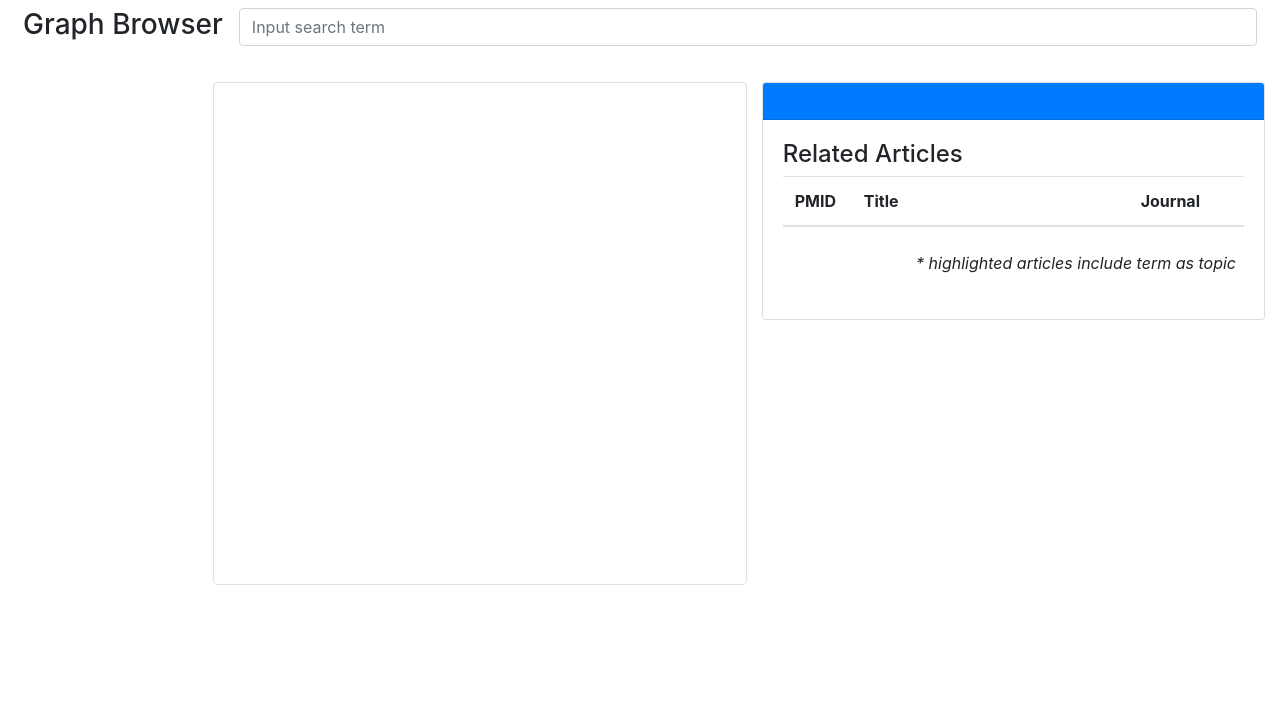
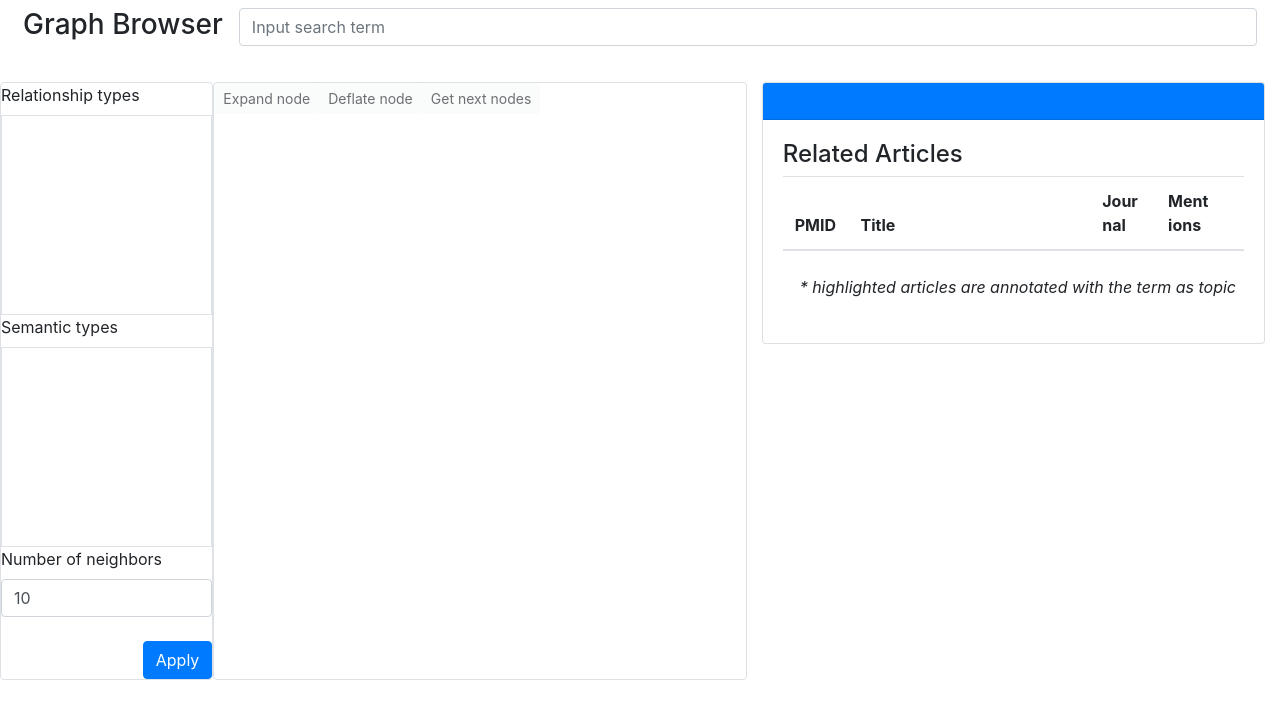
Before and after one commit to GyftakisK/OpenDataGraph, a Flask app: page /browse in a window 1280 px wide. Shown: the part 56-775 px from the top of the page. Run offline with Flask 2, Linux system fonts and the light colour scheme; lists and menus that the app fills with data are empty; parts of the project's set-up code (start-up, migrations or seed data) failed here and were passed over; some libraries are stand-ins or nearby versions.

Commit message:
Graph Browser: Add toolbox

```diff
--- a/app/main/routes.py
+++ b/app/main/routes.py
@@ -47,6 +47,9 @@ def graph():
                 relationships.extend(db_manager.get_all_relationships_between_nodes_by_cui(cui_1, cui_2))
         data = relationships_to_d3_data(node, relationships)
         data["query_node_id"] = node.identity
+        relationship_counts, sem_types_counts = db_manager.get_neighbor_stats_for_node(node_label)
+        data["relationship_counts"] = relationship_counts
+        data["sem_types_counts"] = sem_types_counts
         return jsonify(data)
     else:
         return "Invalid term"
--- a/app/templates/main/browse.html
+++ b/app/templates/main/browse.html
@@ -39,6 +39,11 @@
             display: table;
             table-layout: fixed;
         }
+
+        div.checkboxes-grp {
+            height: 200px;
+            overflow-y: scroll;
+        }
     </style>
 {% endblock %}
 
@@ -55,9 +60,39 @@
         </div>
         <br>
         <div class="row">
-            <div id="toolbox" class="col-lg-2">
+            <div id="toolbox" class="col-lg-2 border rounded">
+                <div class="row">
+                    <label for="relationshipTypes">Relationship types</label>
+                    <div id="relationshipTypes" class="border checkboxes-grp" style="width: 100%">
+                    </div>
+                </div>
+                <div class="row">
+                    <label for="semanticTypes">Semantic types</label>
+                    <div id="semanticTypes" class="border checkboxes-grp" style="width: 100%">
+                    </div>
+                </div>
+                <div class="row">
+                    <label class="" for="numOfNeighbors">Number of neighbors</label>
+                    <input type="number" class="form-control" id="numOfNeighbors" value="10" step="1">
+                </div>
+                <br>
+                <div class="row justify-content-end">
+                    <button class="btn btn-primary">Apply</button>
+                </div>
             </div>
-            <div id="canvas" class="col-lg-5 border rounded">
+            <div class="col-lg-5 border rounded">
+                <div class="row">
+                    <button id="expandButton" class="btn btn-light btn-sm" disabled>
+                        Expand node
+                    </button>
+                    <button id="deflateButton" class="btn btn-light btn-sm" disabled>
+                        Deflate node
+                    </button>
+                    <button id="nextNodesButton" class="btn btn-light btn-sm" disabled>
+                        Get next nodes
+                    </button>
+                </div>
+                <div class="row" id="canvas"></div>
             </div>
             <div id="articlesDisplay" class="col-lg-5">
                 <div class="card card-primary">
@@ -71,13 +106,15 @@
                             <thead>
                             <tr>
                                 <th style="width: 15%">PMID</th>
-                                <th style="width: 60%">Title</th>
-                                <th style="width: 25%">Journal</th>
+                                <th style="width: 55%">Title</th>
+                                <th style="width: 15%">Journal</th>
+                                <th style="width: 15%">Mentions</th>
+                                <th style="width: 5%"></th>
                             </tr>
                             </thead>
                         </table>
                         <div class="d-flex flex-row-reverse">
-                            <p class="p-2"><em>* highlighted articles include term as topic</em></p>
+                            <p class="p-2"><em>* highlighted articles are annotated with the term as topic</em></p>
                         </div>
 
                     </div>
@@ -101,8 +138,13 @@
 
         let nodes = [];
         let links = [];
-        let frozen_sets = new Map();
+        let frozen_sets = [];
         let focus_node = null;
+
+        const expandButton = $('#expandButton');
+        expandButton.prop('disabled', true);
+        const deflateButton = $('#deflateButton');
+        deflateButton.prop('disabled', true);
 
         let color = d3.scaleOrdinal(get_sem_types(),
             d3.quantize(d3.interpolateRainbow, get_number_of_sem_types()));
@@ -130,8 +172,8 @@
         let simulation = d3.forceSimulation(nodes)
             .force("link", d3.forceLink(links).id(function (d) {
                 return d.id;
-            }))
-            .force("charge", d3.forceManyBody().strength(-1000))
+            }).distance(120).strength(1))
+            .force("charge", d3.forceManyBody().strength(-100))
             .force("center", d3.forceCenter(0, 0))
             .on("tick", ticked);
 
@@ -212,33 +254,27 @@
             if (event.defaultPrevented) return; // dragged
 
             if (focus_node != null) {
-                focus_node.attr("stroke", null);
-                focus_node.select(".node_circle").attr("stroke", "#fff");
+                focus_node.node.select(".node_circle").attr("stroke", "#fff");
             }
 
-            focus_node = d3.select(this);
-            focus_node.attr("stroke", "black");
-            focus_node.select(".node_circle").attr("stroke", "black");
+            focus_node = {"data": d, "node": d3.select(this)};
+
+            focus_node.node.select(".node_circle").attr("stroke", "black");
             update_info(d);
             add_articles(d.label);
+            expandButton.prop('disabled', false);
         }
 
-        function dblclicked(event, d) {
-            if (event.defaultPrevented) return; // dragged
+        expandButton.click(expand_node);
 
-            if (focus_node != null) {
-                focus_node.attr("stroke", null);
-                focus_node.select(".node_circle").attr("stroke", "#fff");
+        function expand_node() {
+            if (focus_node.data.cui > nodes[0].cui) {
+                frozen_sets.push([nodes[0].cui, focus_node.data.cui]);
+            } else {
+                frozen_sets.push([focus_node.data.cui, nodes[0].cui]);
             }
 
-            if (d.cui > nodes[0].cui) {
-                frozen_sets.set(nodes[0].cui, d.cui);
-            }
-            else {
-                frozen_sets.set(d.cui, nodes[0].cui);
-            }
-
-            plot(d.label);
+            plot(focus_node.data.label);
         }
 
         function createForceNetwork(in_nodes, edges) {
@@ -302,8 +338,7 @@
                     enter => enter.append("g")
                         .attr("class", "node")
                         .call(dragger)
-                        .on("click", clicked)
-                        .on("dblclick", dblclicked),
+                        .on("click", clicked),
                     update => update,
                     exit => exit.remove()
                 );
@@ -344,17 +379,41 @@
             });
         }
 
+        function update_toolbox(relationship_counts, sem_types_counts) {
+            relationships_box = $("#relationshipTypes");
+            relationships_box.empty();
+            for (const [name, count] of Object.entries(relationship_counts)) {
+                relationships_box.append('<div class="form-check">' +
+                    '<input class="form-check-input" type="checkbox" id="' + name + 'Check" checked>' +
+                    '<label class="form-check-label" for="' + name + 'Check">' + name + ' (' + count + ')</label></div>');
+            }
+
+            semantics_box = $("#semanticTypes");
+            semantics_box.empty();
+            for (const [name, count] of Object.entries(sem_types_counts)) {
+                semantics_box.append('<div class="form-check">' +
+                    '<input class="form-check-input" type="checkbox" id="' + name + 'Checkbox" checked>' +
+                    '<label class="form-check-label" style="color:' + color(name) + 'for="' + name + 'Checkbox">' +
+                    sem_type_abrv_to_text(name) + ' (' + count + ')</label></div>');
+            }
+        }
+
         function plot(node_label) {
             $.ajax({
                 type: "POST",
                 url: "{{url_for('main.graph')}}",
-                data: JSON.stringify({"label": node_label,
-                    "frozen": Array.from(frozen_sets)}),
+                data: JSON.stringify({
+                    "label": node_label,
+                    "frozen": frozen_sets
+                }),
                 contentType: "application/json; charset=utf-8",
                 dataType: "json",
                 success: function (data) {
-                                            update_info(data.nodes[0])
-                        createForceNetwork(data.nodes, data.links);
+                    update_info(data.nodes[0]);
+                    update_toolbox(data.relationship_counts, data.sem_types_counts);
+                    createForceNetwork(data.nodes, data.links);
+                    deflateButton.prop('disabled', true);
+                    expandButton.prop('disabled', true);
                 },
                 error: function (errMsg) {
                     alert(errMsg);
@@ -389,7 +448,7 @@
         function add_articles(node_label) {
             $.post("{{url_for('main.articles')}}", {label: node_label})
                 .done(function (data) {
-                    function addArticleRow(pmid, title, journal, rel) {
+                    function addArticleRow(pmid, title, journal, rel, occurrences) {
                         // Get a reference to the table
                         let tbody = document.getElementById("articleTableBody");
 
@@ -404,7 +463,7 @@
                         pmidCell.appendChild(pmidText);
 
                         let titleCell = newRow.insertCell(1);
-                        titleCell.setAttribute("style", "width: 60%");
+                        titleCell.setAttribute("style", "width: 55%");
                         let titleText = document.createTextNode(title);
                         titleCell.appendChild(titleText);
 
@@ -413,7 +472,12 @@
                         let journalText = document.createTextNode(journal);
                         journalCell.appendChild(journalText);
 
-                        let linkCell = newRow.insertCell(3);
+                        let occurencesCell = newRow.insertCell(3);
+                        occurencesCell.setAttribute("style", "width: 10%");
+                        let occurencesText = document.createTextNode(occurrences);
+                        occurencesCell.appendChild(occurencesText);
+
+                        let linkCell = newRow.insertCell(4);
                         linkCell.setAttribute("style", "width: 5%");
                         let link = document.createElement('a');
                         link.href = 'https://pubmed.ncbi.nlm.nih.gov/' + pmid;
@@ -434,7 +498,7 @@
                     newBody.setAttribute("id", "articleTableBody");
                     tableRef.appendChild(newBody);
                     data.forEach(element => addArticleRow(element.pmid, element.title,
-                        element.journal, element.rel));
+                        element.journal, element.rel, element.occurrences));
                 });
         }
 
@@ -448,7 +512,7 @@
             },
             minLength: 2,
             select: function (event, ui) {
-                frozen_sets.clear();
+                frozen_sets = [];
                 plot(ui.item.value);
                 add_articles(ui.item.value);
             }
```
Also changed, not shown: db_manager/neo4j_manager.py (+24 -2 lines).
